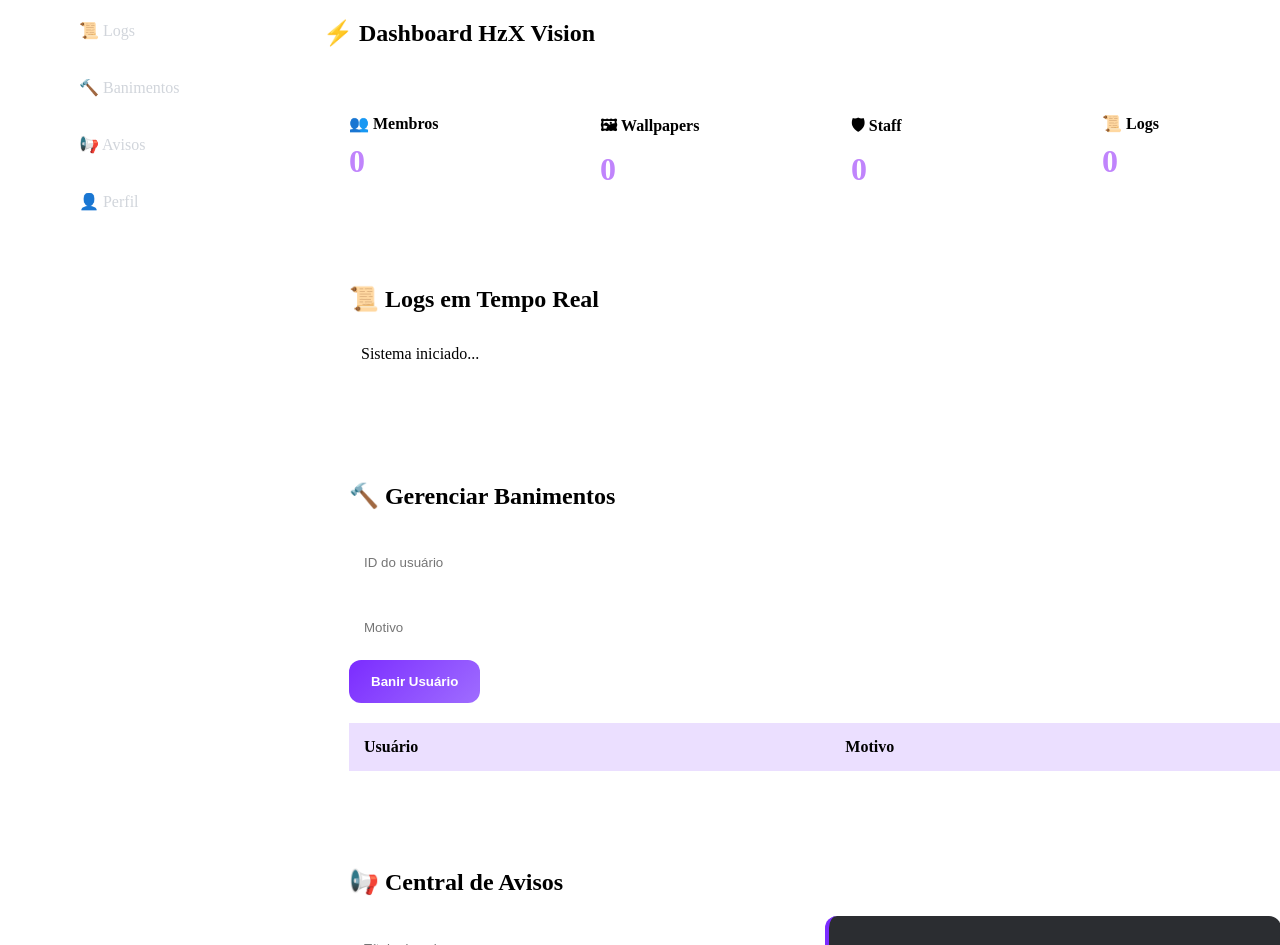
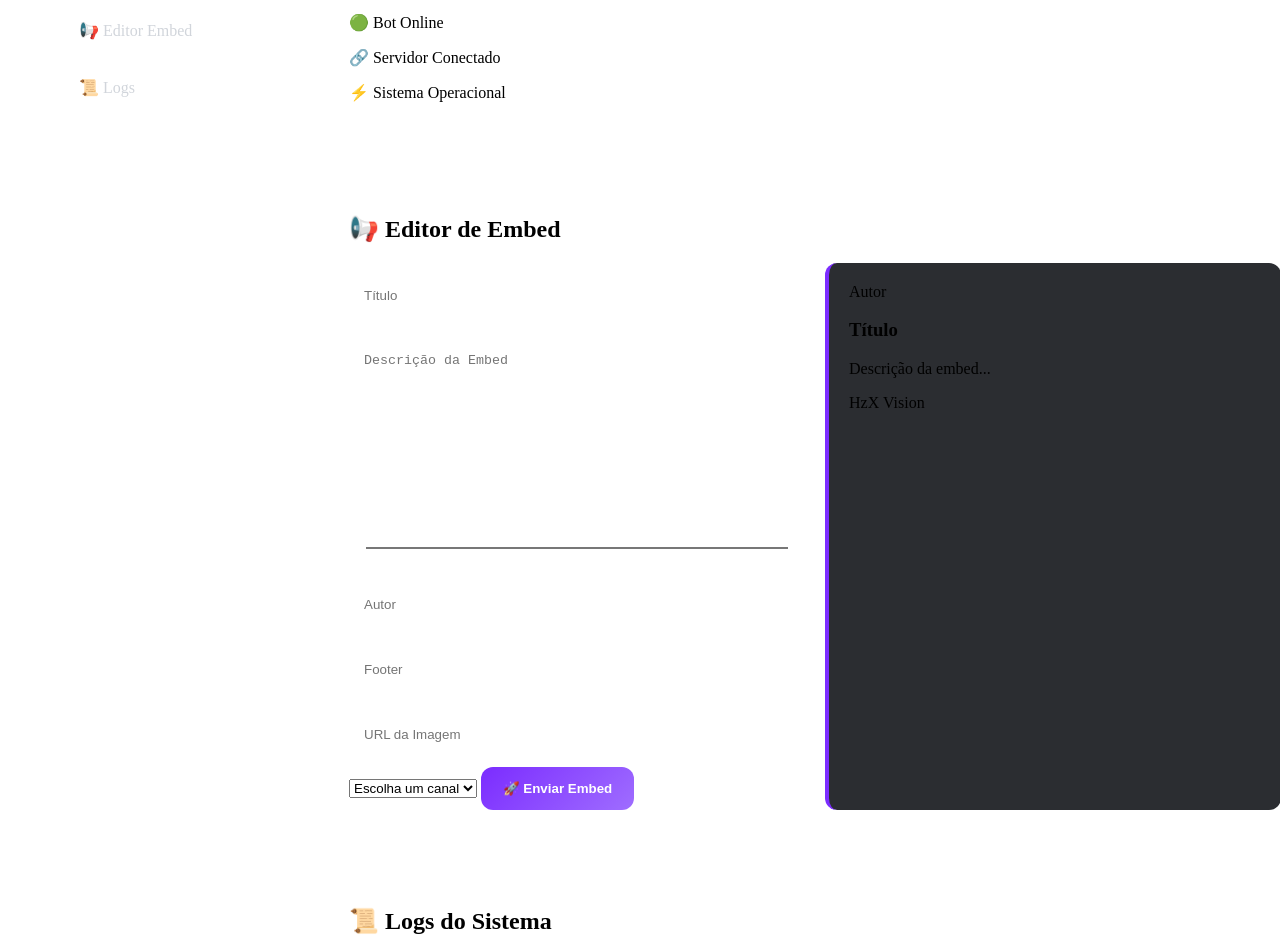
Before and after one commit to kaueestilobr-dev/Site-hzx, a website: page dashboard.html in a window 1280 px wide. Shown: the part 158-1103 px from the top of the page. Drawn offline with nearby package versions, Linux system fonts and the light colour scheme.

Commit message:
Update dashboard.html

```diff
--- a/dashboard.html
+++ b/dashboard.html
@@ -1,15 +1,20 @@
 <!DOCTYPE html>
 <html lang="pt-BR">
+
 <head>
+
 <meta charset="UTF-8">
 <meta name="viewport" content="width=device-width, initial-scale=1.0">
+
 <title>HzX Vision Dashboard</title>
 
 <link rel="stylesheet" href="style.css">
-<script src="/socket.io/socket.io.js"></script>
 
 </head>
+
 <body>
+
+<div class="background-blur"></div>
 
 <div class="sidebar">
 
@@ -18,143 +23,96 @@
     </div>
 
     <ul>
-        <li><a href="#dashboard">🏠 Dashboard</a></li>
-        <li><a href="#logs">📜 Logs</a></li>
-        <li><a href="#bans">🔨 Banimentos</a></li>
-        <li><a href="#avisos">📢 Avisos</a></li>
-        <li><a href="#perfil">👤 Perfil</a></li>
+
+        <li>
+            <a href="#dashboard">
+                🏠 Dashboard
+            </a>
+        </li>
+
+        <li>
+            <a href="#avisos">
+                📢 Editor Embed
+            </a>
+        </li>
+
+        <li>
+            <a href="#logs">
+                📜 Logs
+            </a>
+        </li>
+
     </ul>
 
 </div>
 
 <div class="content">
 
-    <div class="top-bar">
+    <section id="dashboard" class="card">
 
-        <div class="user-info">
+        <h1>⚡ HzX Vision</h1>
 
-            <img
-            id="avatar"
-            src="https://cdn.discordapp.com/embed/avatars/0.png"
-            alt="Avatar">
+        <p>
+            Painel integrado ao Discord para gerenciamento
+            de avisos e monitoramento de logs.
+        </p>
 
-            <div>
+        <div class="log-box">
 
-                <h3 id="username">
-                    Carregando...
-                </h3>
-
-                <span id="cargo">
-                    Staff HzX
-                </span>
-
-            </div>
-
-        </div>
-
-    </div>
-
-    <section id="dashboard">
-
-        <h1>⚡ Dashboard HzX Vision</h1>
-
-        <div class="stats">
-
-            <div class="stat-card">
-                <h3>👥 Membros</h3>
-                <span id="membros">0</span>
-            </div>
-
-            <div class="stat-card">
-                <h3>🖼 Wallpapers</h3>
-                <span id="wallpapers">0</span>
-            </div>
-
-            <div class="stat-card">
-                <h3>🛡 Staff</h3>
-                <span id="staff">0</span>
-            </div>
-
-            <div class="stat-card">
-                <h3>📜 Logs</h3>
-                <span id="logsCount">0</span>
-            </div>
+            <p>🟢 Bot Online</p>
+            <p>🔗 Servidor Conectado</p>
+            <p>⚡ Sistema Operacional</p>
 
         </div>
 
     </section>
 
-    <section id="logs" class="card">
-
-        <h2>📜 Logs em Tempo Real</h2>
-
-        <div class="logs-container" id="logsContainer">
-
-            <div class="log-item">
-                Sistema iniciado...
-            </div>
-
-        </div>
-
-    </section>
-
-    <section id="bans" class="card">
-
-        <h2>🔨 Gerenciar Banimentos</h2>
-
-        <input
-        type="text"
-        id="userId"
-        placeholder="ID do usuário">
-
-        <input
-        type="text"
-        id="motivo"
-        placeholder="Motivo">
-
-        <button class="action-btn" id="banBtn">
-            Banir Usuário
-        </button>
-
-        <table class="data-table">
-
-            <thead>
-                <tr>
-                    <th>Usuário</th>
-                    <th>Motivo</th>
-                </tr>
-            </thead>
-
-            <tbody id="banTable">
-
-            </tbody>
-
-        </table>
-
-    </section>
-
     <section id="avisos" class="card">
 
-        <h2>📢 Central de Avisos</h2>
+        <h2>📢 Editor de Embed</h2>
 
         <div class="avisos-grid">
 
-            <div>
+            <div class="embed-editor">
 
                 <input
-                type="text"
-                id="titulo"
-                placeholder="Título do aviso">
+                id="title"
+                placeholder="Título">
 
                 <textarea
-                id="descricao"
-                placeholder="Descrição do aviso"></textarea>
+                id="description"
+                placeholder="Descrição da Embed"></textarea>
+
+                <input
+                type="color"
+                id="color"
+                value="#7b2cff">
+
+                <input
+                id="author"
+                placeholder="Autor">
+
+                <input
+                id="footer"
+                placeholder="Footer">
+
+                <input
+                id="image"
+                placeholder="URL da Imagem">
+
+                <select id="channelSelect">
+
+                    <option>
+                        Escolha um canal
+                    </option>
+
+                </select>
 
                 <button
-                class="action-btn"
-                id="enviarAviso">
+                id="sendEmbed"
+                class="action-btn">
 
-                    Enviar Aviso
+                    🚀 Enviar Embed
 
                 </button>
 
@@ -162,15 +120,37 @@
 
             <div class="embed-preview">
 
-                <div class="embed">
+                <div class="discord-embed">
 
-                    <h3 id="previewTitulo">
-                        Título do Aviso
-                    </h3>
+                    <div id="embedBar"></div>
 
-                    <p id="previewDescricao">
-                        Descrição do aviso...
-                    </p>
+                    <div class="embed-content">
+
+                        <span id="previewAuthor">
+                            Autor
+                        </span>
+
+                        <h3 id="previewTitle">
+                            Título
+                        </h3>
+
+                        <p id="previewDescription">
+                            Descrição da embed...
+                        </p>
+
+                        <img
+                        id="previewImage"
+                        style="
+                        display:none;
+                        max-width:100%;
+                        border-radius:10px;
+                        margin-top:10px;">
+
+                        <div id="previewFooter">
+                            HzX Vision
+                        </div>
+
+                    </div>
 
                 </div>
 
@@ -180,31 +160,18 @@
 
     </section>
 
-    <section id="perfil" class="card">
+    <section id="logs" class="card">
 
-        <h2>👤 Perfil Discord</h2>
+        <h2>📜 Logs do Sistema</h2>
 
-        <div class="perfil-card">
+        <div id="logsContainer">
 
-            <img
-            id="perfilAvatar"
-            src="https://cdn.discordapp.com/embed/avatars/0.png"
-            class="avatar">
+            <div class="log-item">
+                Sistema iniciado...
+            </div>
 
-            <h3 id="perfilNome">
-                Carregando...
-            </h3>
-
-            <p id="perfilId">
-                ID: Carregando...
-            </p>
-
-            <div id="roles-container">
-
-                <span class="role-badge">
-                    Carregando cargos...
-                </span>
-
+            <div class="log-item">
+                Aguardando eventos...
             </div>
 
         </div>
```
